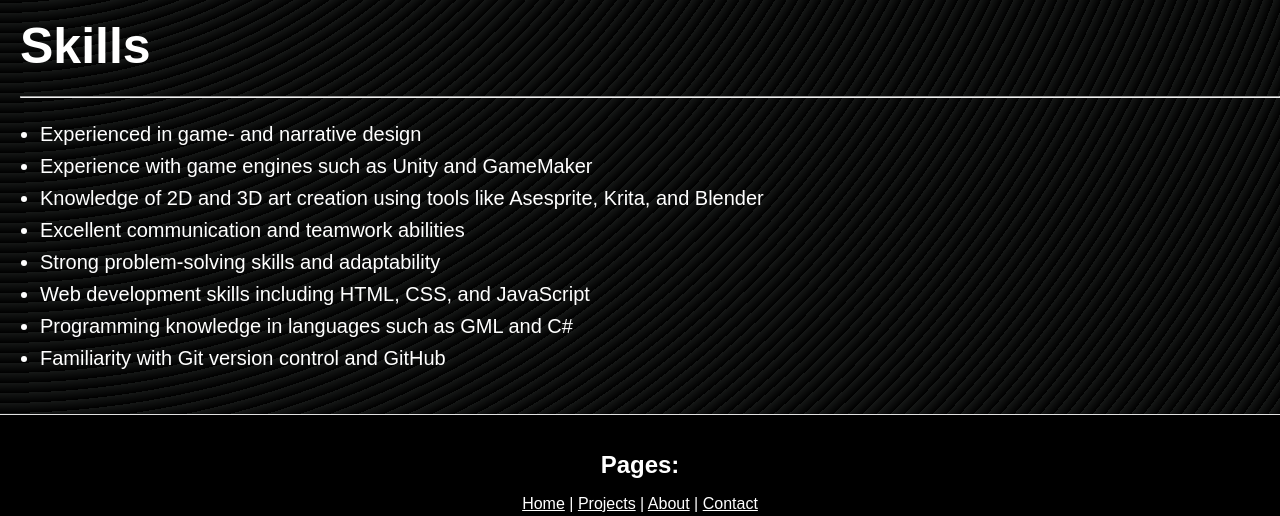
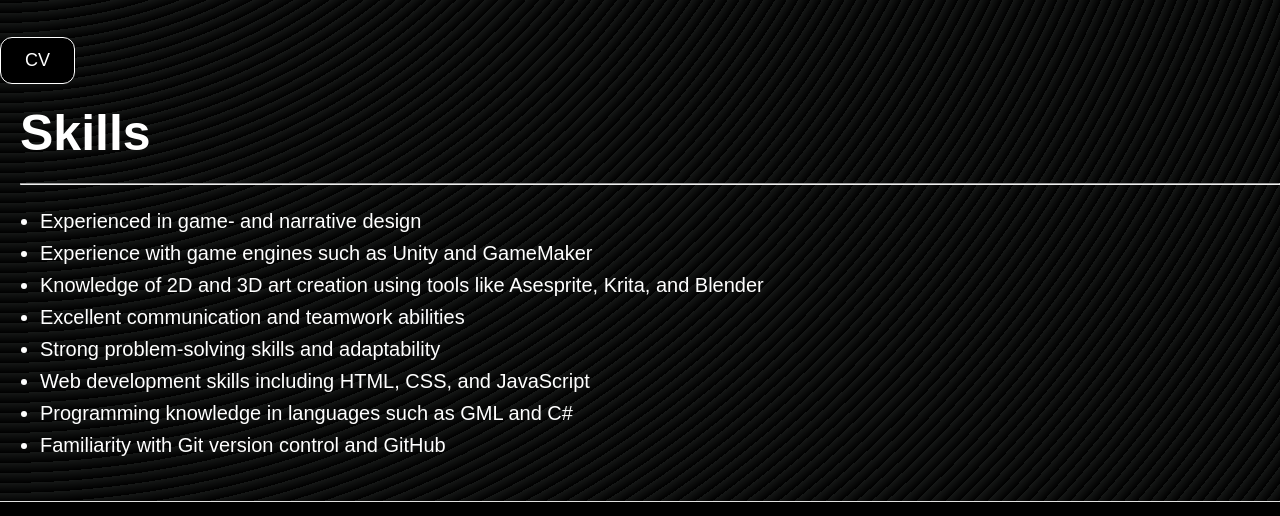
Before and after one commit to ballinglobster/thelobsterdev-website, a plain HTML site: page about.html in a window 1280 px wide. Shown: the part 477-993 px from the top of the page. Drawn offline with Linux system fonts and the light colour scheme.

Commit message:
Added CV

```diff
--- a/about.html
+++ b/about.html
@@ -40,6 +40,7 @@
                 Additionally, I like to create web development projects from time to time, just like this website, which I built from scratch using HTML, CSS, and JavaScript. You can check out the source code on <a class="aboutreachoutlink" href="https://github.com/ballinglobster/thelobsterdev-website" target="_blank">GitHub</a>.
                 On this site, you can find information about my <a class="aboutreachoutlink" href="/Projects/index.html">projects</a>, skills</a>, and experience. Feel free to explore and <a class="aboutreachoutlink" href="/contact.html">reach out</a> if you have any questions or collaboration ideas!</p>
             </p>
+            <button class="cvbutton" onclick="window.location.href='/Files/CV/CV.pdf'">CV</button>
             <h2 class="aboutmeheader">Skills</h2>
             <hr class="aboutline">
             <ul class="aboutmeskillslist">
--- a/stylesheet.css
+++ b/stylesheet.css
@@ -389,6 +389,29 @@ input[id="name"], input[id ="email"], textarea[id="message"]
     line-height: 1.6;
     gap: 8px;
     margin-bottom: 40px;
+}
+
+.cvbutton
+{
+    /* display: inline-block; */
+    margin-top: 20px;
+    padding: 12px 24px;
+    font-size: 18px;
+    background-color: black;
+    color: #ffffff;
+    border: 1px solid #ffffff;
+    border-radius: 12px;
+    cursor: pointer;
+    transition: transform 200ms ease, background-color 200ms ease;
+    will-change: transform, background-color;
+    text-decoration: none;
+}
+
+.cvbutton:hover, .cvbutton:focus
+{
+    background-color: #151716;
+    outline: none;
+    transform: scale(1.1);
 }
 
 .aboutmeiconsfirst
```
Also changed, not shown: 1 other file.
